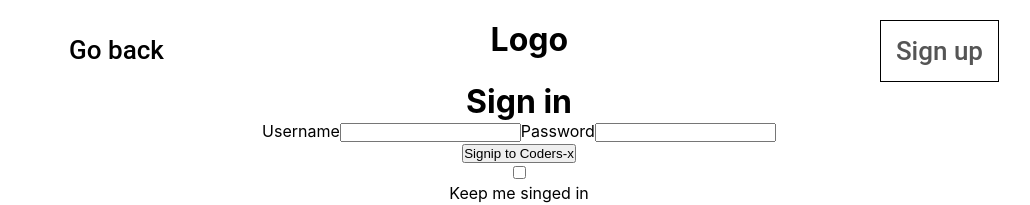
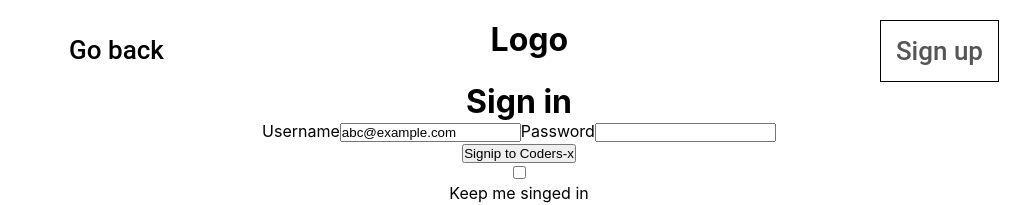
Before and after one commit to QuyenNC/codersx-react-todo-list, a React (Create React App) app in the folder my-app/: page / in a window 1280 px wide. Shown: the top 205 px of the page, without its empty margins (121-1151 px from the left). Built offline with nearby package versions, Linux system fonts and the light colour scheme.

Commit message:
add prop email in component LoginForm

```diff
--- a/my-app/src/App.js
+++ b/my-app/src/App.js
@@ -8,7 +8,7 @@ function App() {
   return (
     <div className="App">
       <Header />
-      <LoginForm />
+      <LoginForm email="" />
       <TabMenu items={[
         {
           classNames : "fa fa-fw fa-search",
--- a/my-app/src/components/LoginForm.js
+++ b/my-app/src/components/LoginForm.js
@@ -2,14 +2,15 @@ import React, { Component } from 'react';
 
 class LoginForm extends Component {
     render() {
+        const email = "abc@example.com";
         return (
             <div className= "LoginForm" >
                 <div className="l-title">
-                    <h1>Sign in</h1>
+                    <h1>Sign in </h1>
                 </div>
                 <div className="FormControl">
                     <label>Username</label>
-                    <input type="text" />
+                    <input type="text" value={this.props = email} />
                     <label>Password</label>
                     <input type="password" />
                 </div>
```
